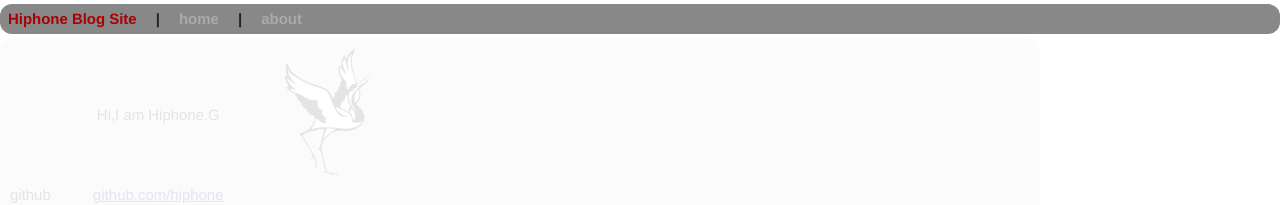
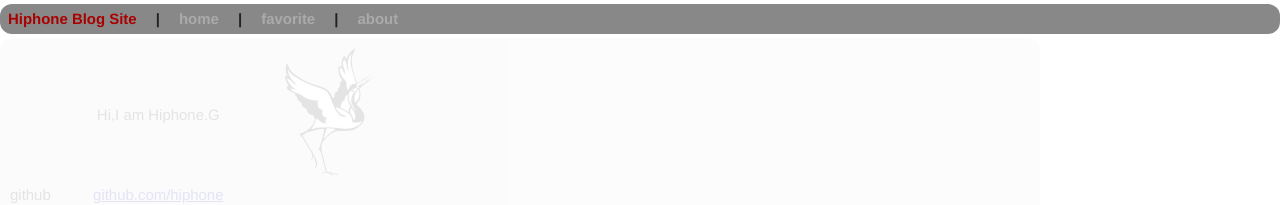
Before and after one commit to harrisgong/hiphone.github.com, a Jekyll site: the page built from about/index.html, in a window 1280 px wide. Shown: the top 205 px of the page. Built offline with Jekyll 4.4.1, drawn with Linux system fonts in a browser that asks for light colours; Markdown is read by kramdown in place of the engine named in the settings.

Commit message:
Update header.html

```diff
--- a/_includes/header.html
+++ b/_includes/header.html
@@ -4,6 +4,8 @@
     <a class="line" >|</a>
     <a class="extra" href="/">home</a>
     <a class="line" >|</a>
+    <a class="extra" href="/about/favorite.html">favorite</a>
+    <a class="line" >|</a>
     <a class="extra" href="/about/index.html">about</a>
   </div>
 </div>
```
